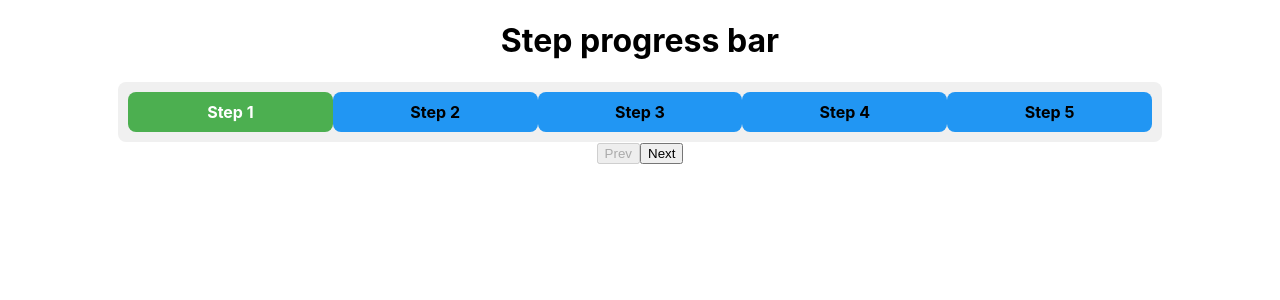
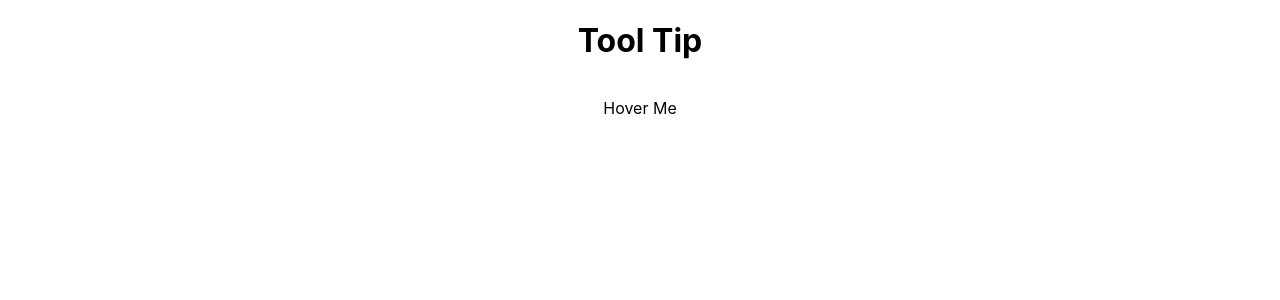
Before and after one commit to Shivani-Kangralkar/reactjs_interview_coding_part1, a React (Create React App) app: page / in a window 1280 px wide. Shown: the top 300 px of the page. Built offline with nearby package versions, Linux system fonts and the light colour scheme.

Commit message:
Tool-tip

```diff
--- a/src/App.js
+++ b/src/App.js
@@ -16,7 +16,8 @@ import './App.css';
 // import WindowResize from './components/use-window-resize/WindowResize';
 // import Pagination from './components/pagination/PaginationParent'
 // import DigitalClock from './components/digital-clock/DigitalClock';
-import StepProgressBarParent from './components/step-progress-bar/StepProgressBarParent';
+// import StepProgressBarParent from './components/step-progress-bar/StepProgressBarParent';
+import ToolTipParent from './components/tool-tip/ToolTipParent';
 
 
 
@@ -60,7 +61,10 @@ function App() {
       {/* <DigitalClock/> */}
 
       {/* Step progress bar */}
-      <StepProgressBarParent/>
+      {/* <StepProgressBarParent/> */}
+
+      {/* ToolTip */}
+      <ToolTipParent/>
     </div>
   );
 }
--- a/src/components/step-progress-bar/StepProgressBarChild.jsx
+++ b/src/components/step-progress-bar/StepProgressBarChild.jsx
@@ -35,7 +35,7 @@ const StepProgressBarChild = ({steps,activeStep,setActiveStep}) => {
 
 
 
-        <div className='step-buttons-wrappers'>
+        <div className='step-buttons-wrapper'>
           <button
               onClick ={handlePrev}
               disabled={activeStep === 0}>
--- a/src/components/step-progress-bar/StepProgressBarParent.jsx
+++ b/src/components/step-progress-bar/StepProgressBarParent.jsx
@@ -8,6 +8,7 @@ const StepProgressBarParent = () => {
   return (
     <div className="step-progress-bar-container">
       <h1>Step progress bar</h1>
+
       <StepProgressBarChild
         steps={steps}
         activeStep={activeStep}
--- /dev/null
+++ b/src/components/tool-tip/ToolTipChild.jsx
@@ -0,0 +1,34 @@
+import React, { useState } from 'react'
+
+const ToolTipChild = ({delay,children,content}) => {
+  const [ isVisible, setIsVisible] = useState(false)
+  let timeout
+
+  const handleShowTooltip = () => {
+    console.log("hover");
+    timeout = setTimeout(()=>{
+      setIsVisible(true)
+    }, delay || 500)
+  }
+
+  const handleHideTooltip = () => {
+    clearTimeout(timeout);
+    setIsVisible(false)
+    console.log("hide");
+  }
+
+  return (
+    <div className='tooltip-container'
+    onMouseEnter={handleShowTooltip}
+    onMouseLeave={handleHideTooltip}>
+
+        {children}
+
+      {
+        isVisible ? <div className='tooltip'>{content}</div> : null
+      }
+    </div>
+  )
+}
+
+export default ToolTipChild
--- /dev/null
+++ b/src/components/tool-tip/ToolTipParent.jsx
@@ -0,0 +1,16 @@
+import './tool-tip.css'
+import ToolTipChild from "./ToolTipChild"
+
+const ToolTipParent = () => {
+  return (
+    <div>
+        <h1>Tool Tip</h1>
+        <ToolTipChild
+        delay={500}
+        content={'I am tool tip'}
+        children={<p>Hover Me</p>}/>
+    </div>
+  )
+}
+
+export default ToolTipParent
--- /dev/null
+++ b/src/components/tool-tip/tool-tip.css
@@ -0,0 +1,17 @@
+.tooltip-container{
+    position: relative;
+    display: inline-block;
+}
+
+.tooltip{
+    position: absolute;
+    top: calc(-100% - 10px);
+    transform: translateX(-50%);
+    background-color: #000;
+    color: #fff;
+    padding: 15px;
+    border-radius: 8px;
+    font-size: 18px;
+    min-width: 300px;
+    right: 10px;
+}
```
